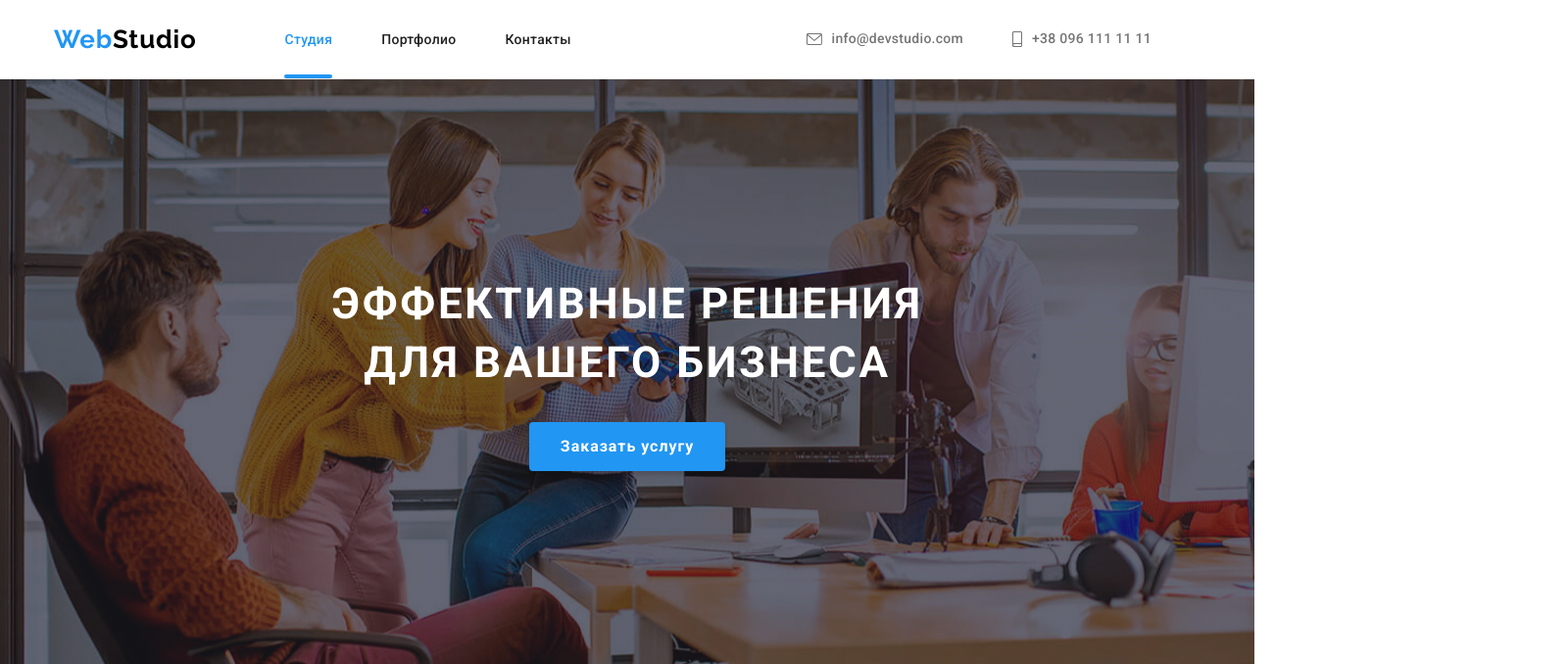
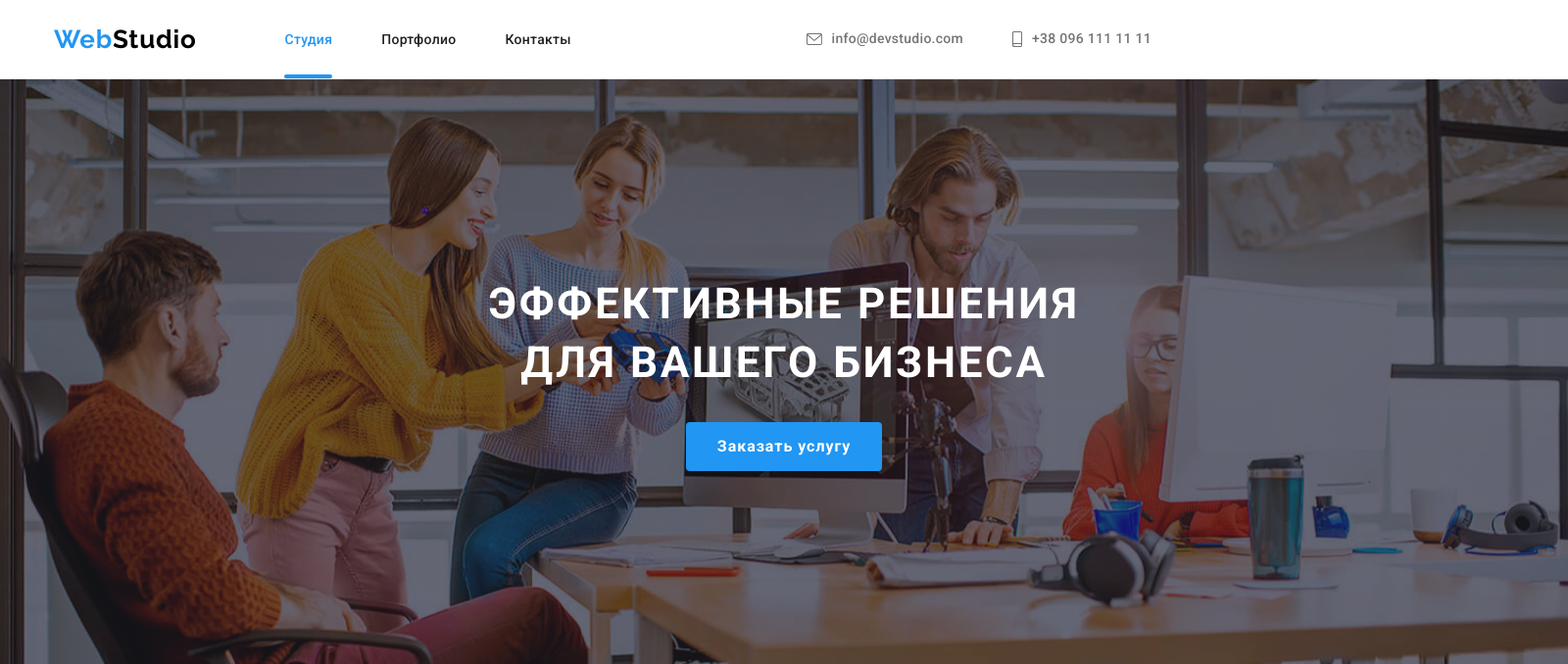
Before and after one commit to Taisia-Ved/goit-markup-hw-05, a plain HTML site: page index.html in a window 1280 px wide. Shown: the top 678 px of the page at 98% size, 1600 px wide, since content can reach past the window. Drawn offline with nearby package versions, Linux system fonts and the light colour scheme.

Commit message:
Initial commit

```diff
--- a/style.css
+++ b/style.css
@@ -225,6 +225,9 @@ img {
     url("../img/hero/bg.jpg");
   background-repeat: no-repeat;
   background-size: cover;
+  width: 1600px;
+  margin-left: auto;
+  margin-right: auto;
 }
 
 .hero > .container {
```
